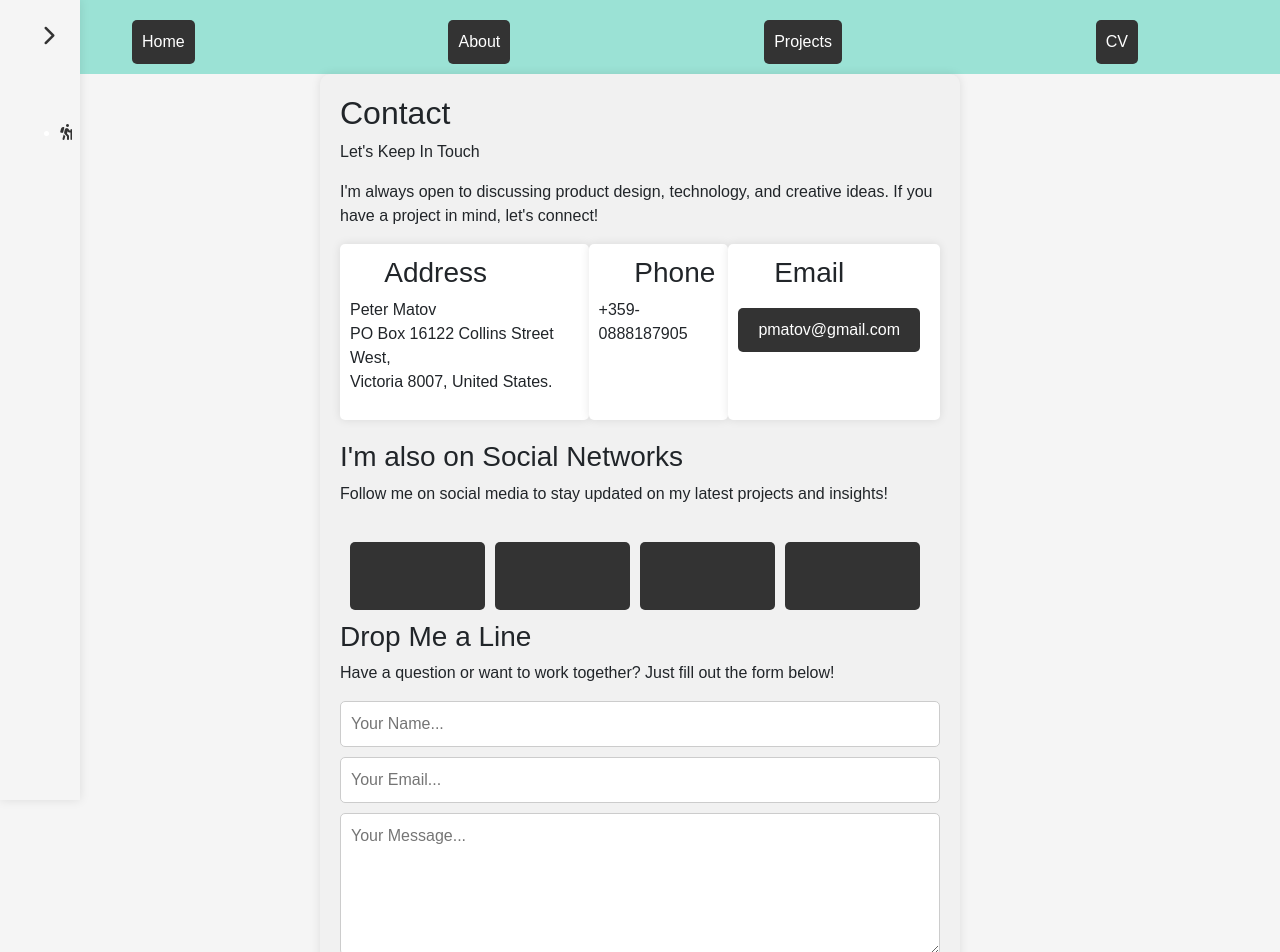
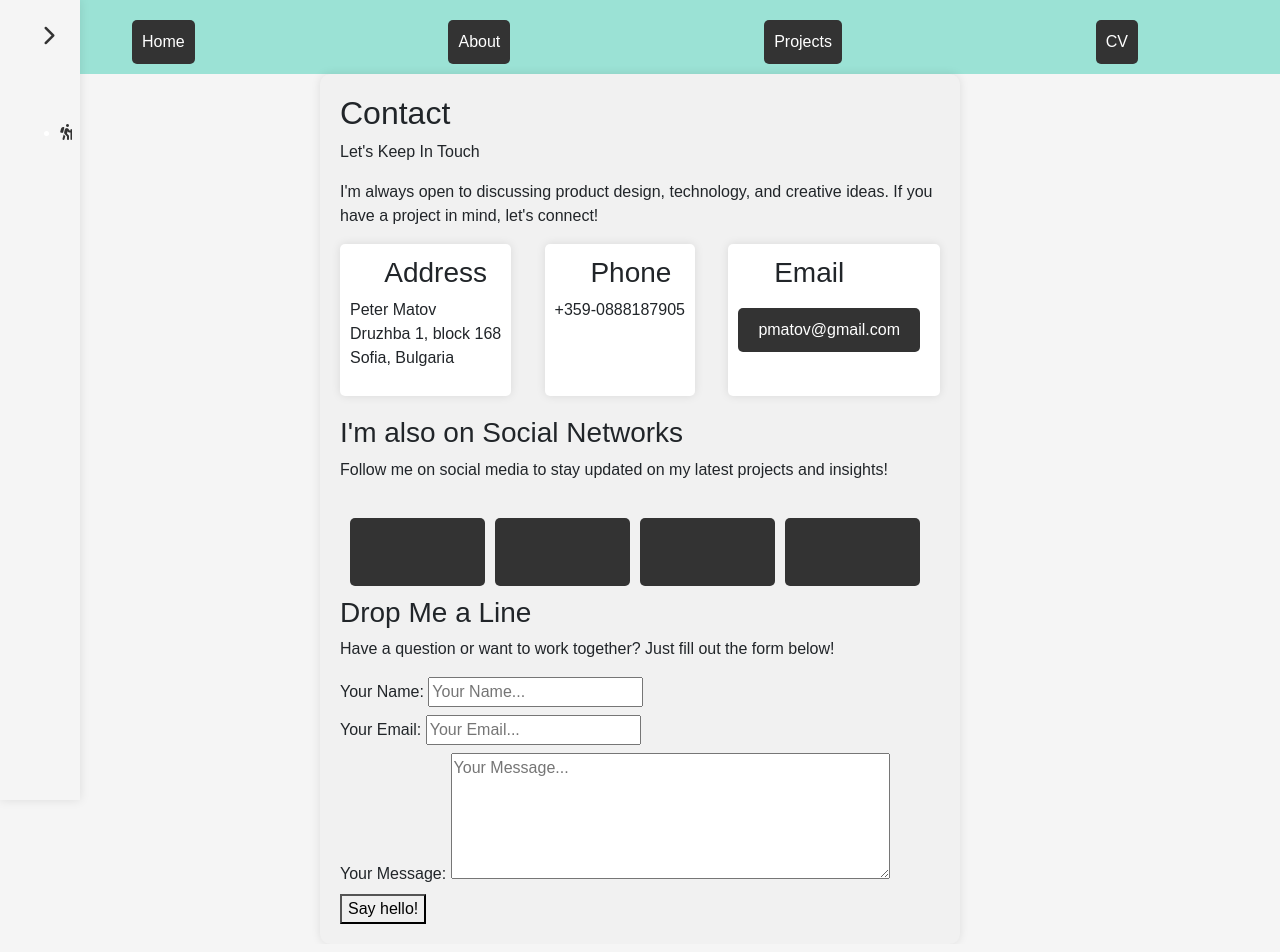
Before and after one commit to peter1998/Tech-Voyager, a SvelteKit app: page /contact in a window 1280 px wide. Shown: the top 952 px of the page. Built offline with nearby package versions, Linux system fonts and the light colour scheme; some icons are missing; a small style sheet from the web is missing.

Commit message:
[C] Contact form improved with email Formspree

```diff
--- a/src/routes/contact/+page.svelte
+++ b/src/routes/contact/+page.svelte
@@ -27,7 +27,7 @@
 			<div class="contact-item">
 				<h3><FontAwesomeIcon icon={faMapMarkerAlt} /> Address</h3>
 				<p>
-					Peter Matov<br />PO Box 16122 Collins Street West,<br />Victoria 8007, United States.
+					Peter Matov<br />Druzhba 1, block 168<br />Sofia, Bulgaria
 				</p>
 			</div>
 			<div class="contact-item">
@@ -67,11 +67,20 @@
 
 		<h3>Drop Me a Line</h3>
 		<p>Have a question or want to work together? Just fill out the form below!</p>
-		<form id="contact-form">
-			<input name="name" type="text" id="name" placeholder="Your Name..." />
-			<input name="email" type="text" id="email" placeholder="Your Email..." />
-			<textarea name="message" id="message" cols="45" rows="5" placeholder="Your Message..." />
-			<input type="submit" name="button" id="button" value="say hello!" />
+		<form action="https://formspree.io/f/xeqbqbdg" method="POST">
+			<label>
+				Your Name:
+				<input type="text" name="name" id="name" placeholder="Your Name..." />
+			</label>
+			<label>
+				Your Email:
+				<input type="email" name="email" id="email" placeholder="Your Email..." />
+			</label>
+			<label>
+				Your Message:
+				<textarea name="message" id="message" cols="45" rows="5" placeholder="Your Message..." />
+			</label>
+			<button type="submit" name="button" id="button">Say hello!</button>
 		</form>
 	</section>
 </main>
```
